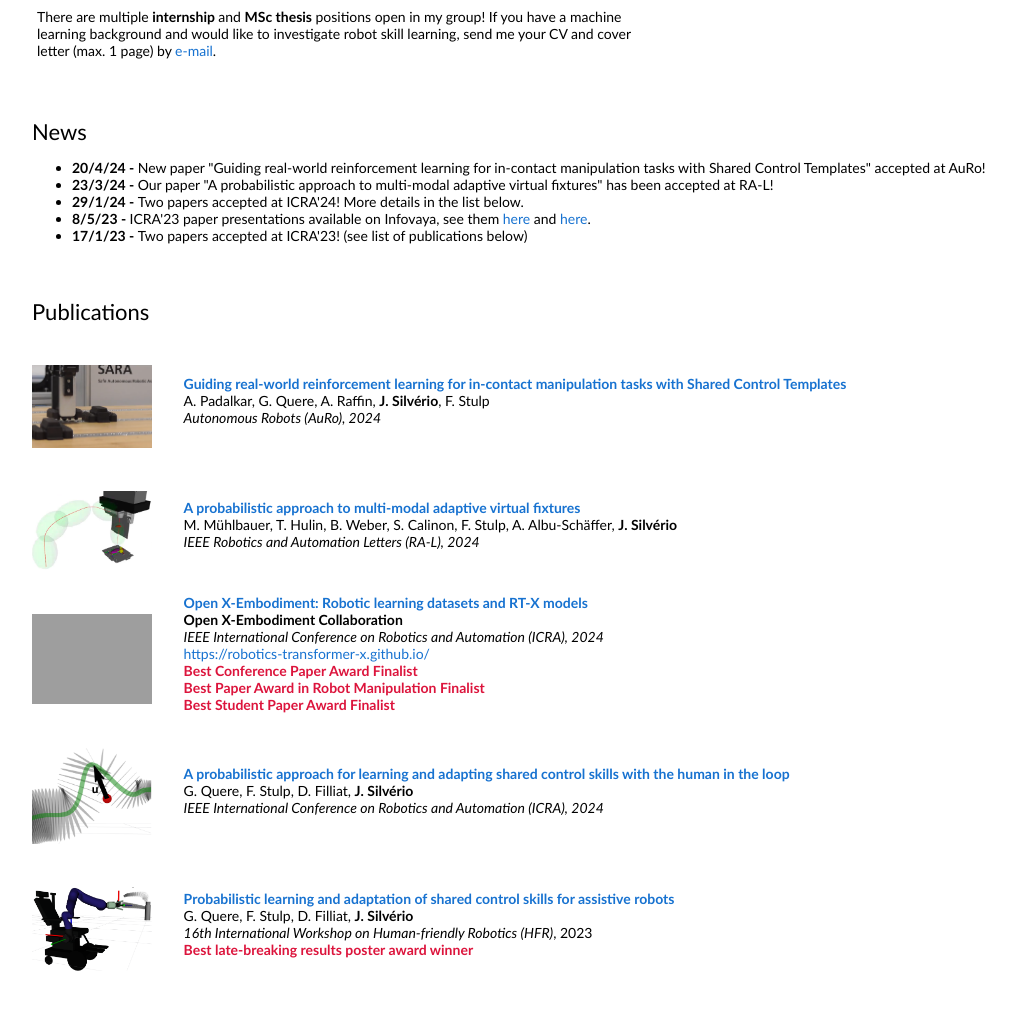
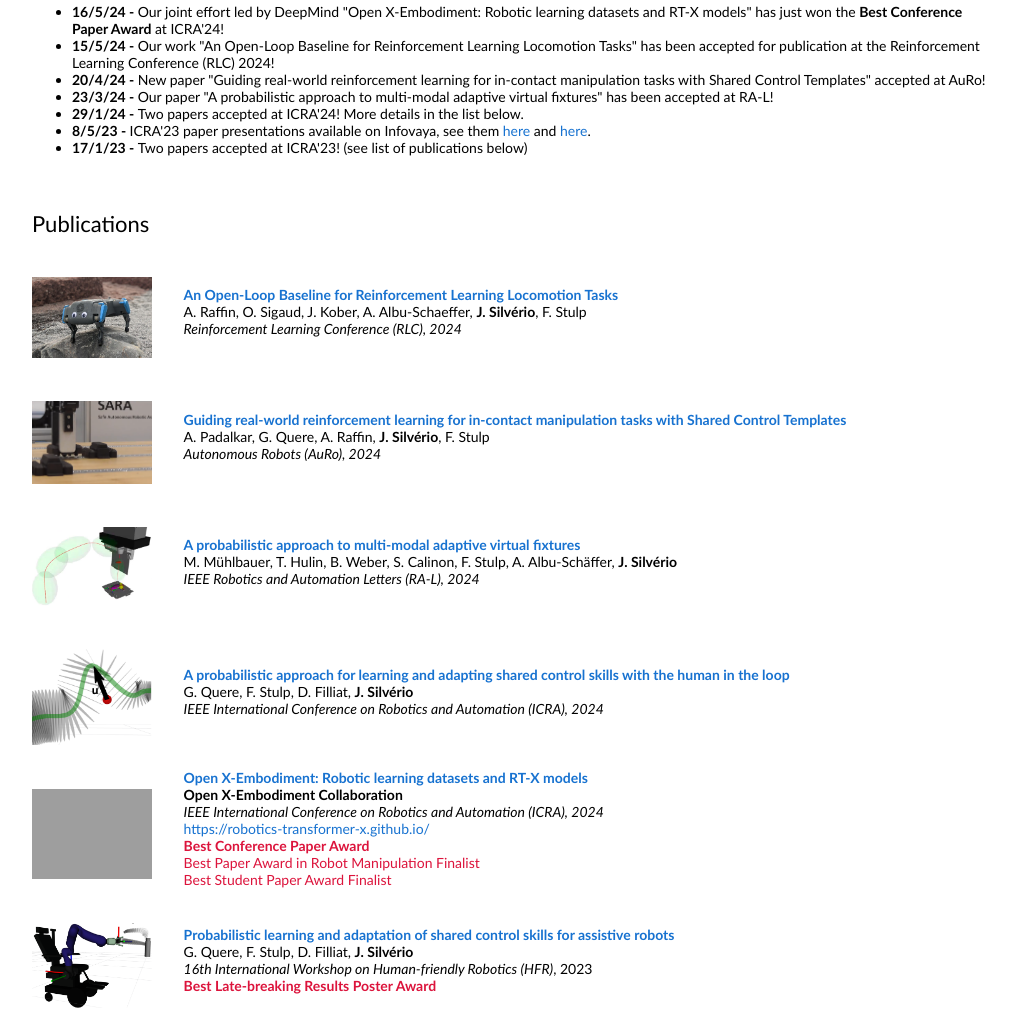
Before and after one commit to jpsilverio/jpsilverio.github.io, a plain HTML site: page index.html in a window 1280 px wide. Shown: the part 392-1403 px from the top of the page, without its empty margins (128-1144 px from the left). Drawn offline with Linux system fonts and the light colour scheme; grey boxes are pictures that could not be loaded.

Commit message:
New papers and awards.

```diff
--- a/index.html
+++ b/index.html
@@ -38,14 +38,14 @@
               <a href="images/JoaoSilverio.jpg"><img style="width:100%;max-width:100%" alt="profile photo" src="images/JoaoSilverio.jpg" class="hoverZoomLink"></a>
             </td>
           </tr>
-          <tr style="padding:0px">
+<!--          <tr style="padding:0px">
             <td style="padding:2.5%;width:63%;vertical-align:middle">
               <heading>Open positions</heading>
 	      <p>
 		There are multiple <b> internship </b> and <b> MSc thesis </b>  positions open in my group! If you have a machine learning background and would like to investigate robot skill learning, send me your CV and cover letter (max. 1 page) by <a href="mailto:joao.silverio@dlr.de">e-mail</a>.
 	      </p>
             </td>
-          </tr>
+</tr>-->
         </tbody>
         </table>
         <table style="width:100%;border:0px;border-spacing:0px;border-collapse:separate;margin-right:auto;margin-left:auto;"><tbody>
@@ -53,6 +53,8 @@
             <td style="padding:20px;width:100%;vertical-align:middle">
               <heading>News</heading>
                 <ul>
+		<li><strong> 16/5/24 - </strong> Our joint effort led by DeepMind "Open X-Embodiment: Robotic learning datasets and RT-X models" has just won the <b> Best Conference Paper Award</b>  at ICRA'24!</li>
+		<li><strong> 15/5/24 - </strong> Our work "An Open-Loop Baseline for Reinforcement Learning Locomotion Tasks" has been accepted for publication at the Reinforcement Learning Conference (RLC) 2024!</li>
                 <li><strong> 20/4/24 - </strong> New paper "Guiding real-world reinforcement learning for in-contact manipulation tasks with Shared Control Templates" accepted at AuRo!</li>
                 <li><strong> 23/3/24 - </strong> Our paper "A probabilistic approach to multi-modal adaptive virtual fixtures" has been accepted at RA-L!</li>
                 <li><strong> 29/1/24 - </strong> Two papers accepted at ICRA'24! More details in the list below.</li>
@@ -83,6 +85,23 @@
         </tbody>
         </table>
         <table style="width:100%;border:0px;border-spacing:0px;border-collapse:separate;margin-right:auto;margin-left:auto;"><tbody>
+            <!--RLC24-->
+            <tr>
+                <td style="padding:20px;width:10%;vertical-align:middle">
+                    <img src="images/rlc24_raffin.png" alt="blind-date" width="120">
+                </td>
+                <td width="75%" valign="middle">
+                    <a href="https://arxiv.org/pdf/2310.05808">
+                    <papertitle>An Open-Loop Baseline for Reinforcement Learning Locomotion Tasks</papertitle>
+                    </a>
+                    <br>
+                    A. Raffin, O. Sigaud, J. Kober, A. Albu-Schaeffer, <strong>J. Silvério</strong>, F. Stulp
+                    <br>
+		    <em>Reinforcement Learning Conference (RLC), 2024</em>
+		    <br>
+                    <p></p>
+                </td>
+            </tr>
             <!--AuRo24-->
             <tr>
                 <td style="padding:20px;width:10%;vertical-align:middle">
@@ -106,7 +125,7 @@
                     <img src="images/ral24_muehlbauer.png" alt="blind-date" width="120">
                 </td>
                 <td width="75%" valign="middle">
-                    <a href="about:blank">
+                    <a href="https://ieeexplore.ieee.org/stamp/stamp.jsp?arnumber=10490107">
                     <papertitle>A probabilistic approach to multi-modal adaptive virtual fixtures</papertitle>
                     </a>
                     <br>
@@ -118,6 +137,23 @@
                 </td>
             </tr>
             <!--ICRA24a-->
+            <tr>
+                <td style="padding:20px;width:10%;vertical-align:middle">
+                    <img src="images/icra24_quere.png" alt="blind-date" width="120">
+                </td>
+                <td width="75%" valign="middle">
+                    <a href="https://hal.science/hal-04496397v1/file/Quere_ICRA24.pdf">
+                    <papertitle>A probabilistic approach for learning and adapting shared control skills with the human in the loop</papertitle>
+                    </a>
+                    <br>
+                    G. Quere, F. Stulp, D. Filliat, <strong>J. Silvério</strong>
+                    <br>
+		    <em>IEEE International Conference on Robotics and Automation (ICRA), 2024</em>
+		    <br>
+                    <p></p>
+                </td>
+            </tr>
+            <!--ICRA24b-->
             <tr>
                 <td style="padding:20px;width:10%;vertical-align:middle">
                     <img src="images/rt-x.png" alt="blind-date" width="120">
@@ -133,24 +169,9 @@
 		    <br>
                     <a href="https://robotics-transformer-x.github.io/" target="_blank">https://robotics-transformer-x.github.io/</a>
                     <br>
-                    <strong style="color: rgb(220, 20, 60)"> Best Conference Paper Award Finalist <br> Best Paper Award in Robot Manipulation Finalist <br> Best Student Paper Award Finalist</strong>
-                    <p></p>
-                </td>
-            </tr>
-            <!--ICRA24b-->
-            <tr>
-                <td style="padding:20px;width:10%;vertical-align:middle">
-                    <img src="images/icra24_quere.png" alt="blind-date" width="120">
-                </td>
-                <td width="75%" valign="middle">
-                    <a href="about:blank">
-                    <papertitle>A probabilistic approach for learning and adapting shared control skills with the human in the loop</papertitle>
-                    </a>
-                    <br>
-                    G. Quere, F. Stulp, D. Filliat, <strong>J. Silvério</strong>
-                    <br>
-		    <em>IEEE International Conference on Robotics and Automation (ICRA), 2024</em>
+		    <strong style="color: rgb(220, 20, 60)"> Best Conference Paper Award </strong>
 		    <br>
+		    <span style="color: rgb(220, 20, 60)"> Best Paper Award in Robot Manipulation Finalist <br> Best Student Paper Award Finalist</span>
                     <p></p>
                 </td>
             </tr>
@@ -168,7 +189,7 @@
                     <br>
                     <em>16th International Workshop on Human-friendly Robotics (HFR)</em>, 2023
                     <br>
-                    <strong style="color: rgb(220, 20, 60)">Best late-breaking results poster award winner</strong>
+                    <strong style="color: rgb(220, 20, 60)">Best Late-breaking Results Poster Award</strong>
                     <p></p>
                 </td>
             </tr>
@@ -205,7 +226,7 @@
                 </td>
             </tr>
             <!--RAS 21-->
-            <tr>
+<!--            <tr>
                 <td style="padding:20px;width:10%;vertical-align:middle">
                     <img src="images/elastic_arxiv22.png" alt="blind-date" width="120">
                 </td>
@@ -219,7 +240,7 @@
                     <em>arXiv preprint arXiv:2209.07171</em>, 2022
                     <p></p>
                 </td>
-            </tr>
+		</tr>         -->
             <!--RAS 21-->
             <tr>
                 <td style="padding:20px;width:10%;vertical-align:middle">
```
